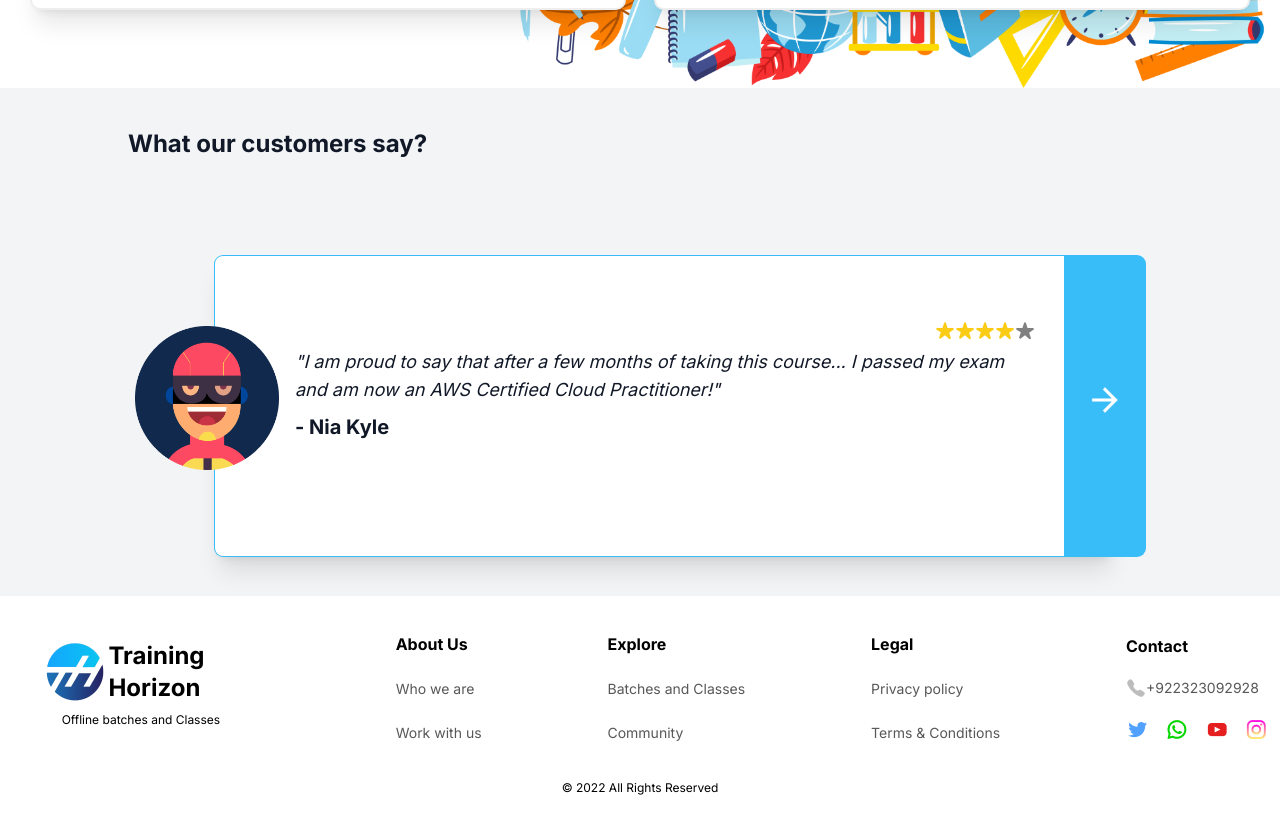
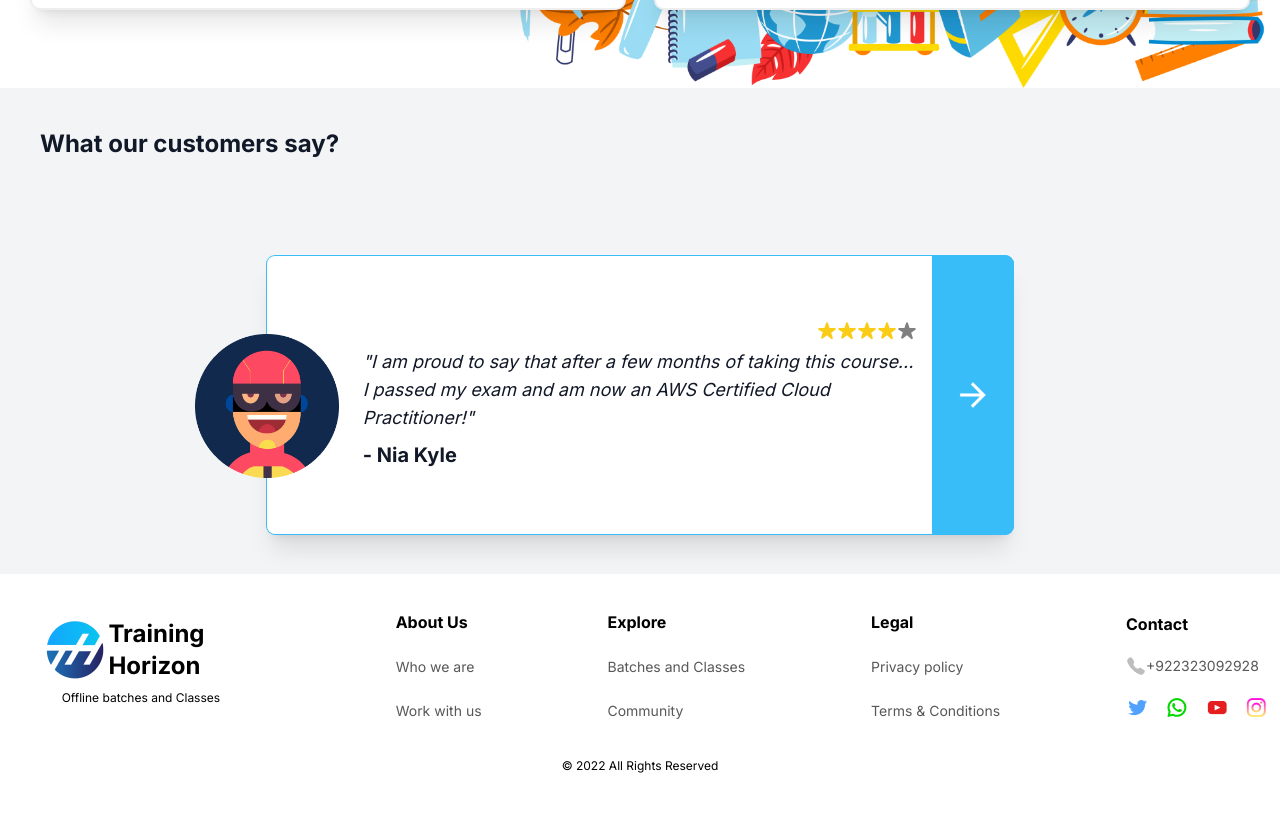
Before and after one commit to Sakchamn/training_horizon, a Next.js app: page / in a window 1280 px wide. Shown: the part 2900-3716 px from the top of the page. After the commit the page ends 3694 px from the top, so only its background shows below. Built offline with nearby package versions, Linux system fonts and the light colour scheme; what @designbycode/tailwindcss-text-shadow would draw is missing.

Commit message:
Update testimonials.tsx

```diff
--- a/components/testimonials.tsx
+++ b/components/testimonials.tsx
@@ -1,13 +1,14 @@
 export default function Testimonial() {
     return (
-        <div>
-        <h2 className="text-2xl mt-10 ml-32 font-bold text-gray-900">What our customers say?</h2>
+        <div className="w-full">
+        <h2 className="text-2xl mt-10 px-10 w-full font-bold text-gray-900">What our customers say?</h2>
         <div className="flex justify-center">
-        <section className="mt-10 mx-20">
+        <section className="mt-10 w-full mx-20">
 
-            <div className="flex my-10 items-center">
-              <img src='/images/review-1.png' className="w-36 h-36 z-20" />
-            <div className="flex-col py-16 ring-1 relative shadow-xl ring-sky-400 mt-4 px-20 w-[900px] h-[300px] -ml-16 z-0 bg-white rounded-lg">
+            <div className="flex my-10 justify-center items-center">
+
+            <div className="flex-col py-16 ring-1  relative shadow-xl ring-sky-400 mt-4 px-24 w-2/3 z-0 bg-white rounded-lg">
+            <img src='/images/review-1.png' className="w-36 h-36 z-20 absolute top-[78px] -left-[72px]" />
             <div className="flex items-center mb-2 text-yellow-400 justify-end">
               {[...Array(4)].map((_, index) => (
                 <svg
@@ -33,11 +34,11 @@ export default function Testimonial() {
 
               <p className="text-lg italic text-gray-900">"I am proud to say that after a few months of taking this course... I passed my exam and am now an AWS Certified Cloud Practitioner!"</p>
               <p className="mt-2 text-[20px] font-bold text-gray-900">- Nia Kyle</p>
-
-            </div>
-            <div className="bg-sky-400 ring-1 ring-sky-400 mt-4  w-[80px] h-[300px] -ml-[50px] z-10  rounded-r-lg hover:bg-sky-600">
+              <div className="bg-sky-400 flex justify-center items-center ring-1 ring-sky-400 w-[80px] h-full absolute top-0 right-0  rounded-r-lg hover:bg-sky-600">
               <div className="size-8 my-32 mx-6">  <img src="/icons/arrow_next.png" alt="nextbtn" /></div>
             </div>
+            </div>
+
             </div>
 
           </section>
```
